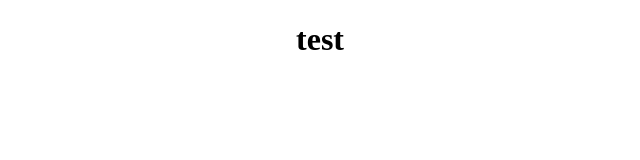
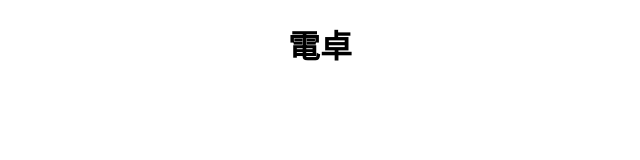
Before and after one commit to kow-ystk/calculator200103, a plain HTML site: page index.html in a window 1280 px wide. Shown: the whole page, without its empty margins (320-960 px from the left). Drawn offline with Linux system fonts and the light colour scheme.

Commit message:
[fix] h1にclass名を付与し、textを変更。

```diff
--- a/index.html
+++ b/index.html
@@ -8,6 +8,6 @@
     <script src="js/script.js" type="text/javascript"></script>
   </head>
   <body>
-    <h1>test</h1>
+    <h1 class="header_title">電卓</h1>
   </body>
 </html>
```
